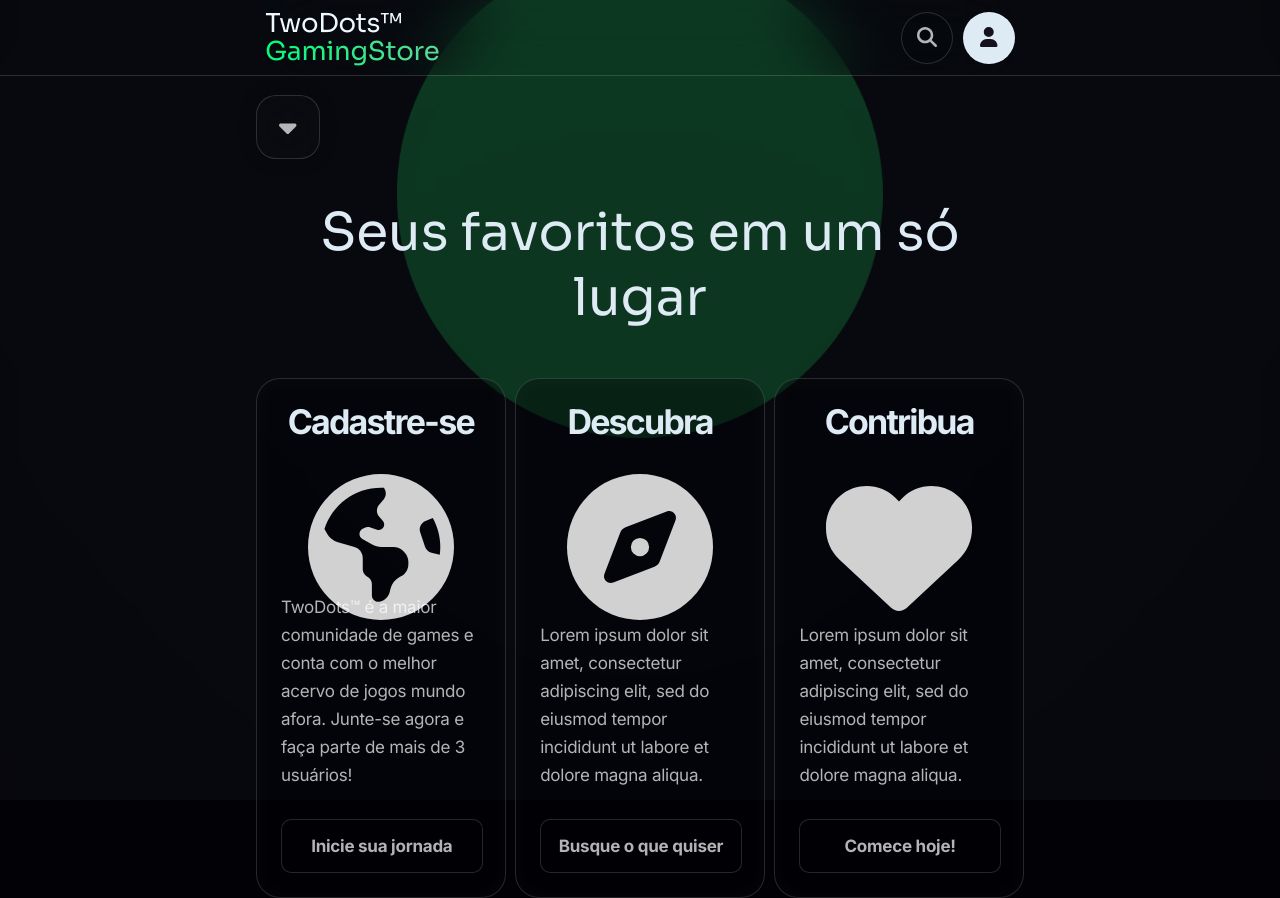
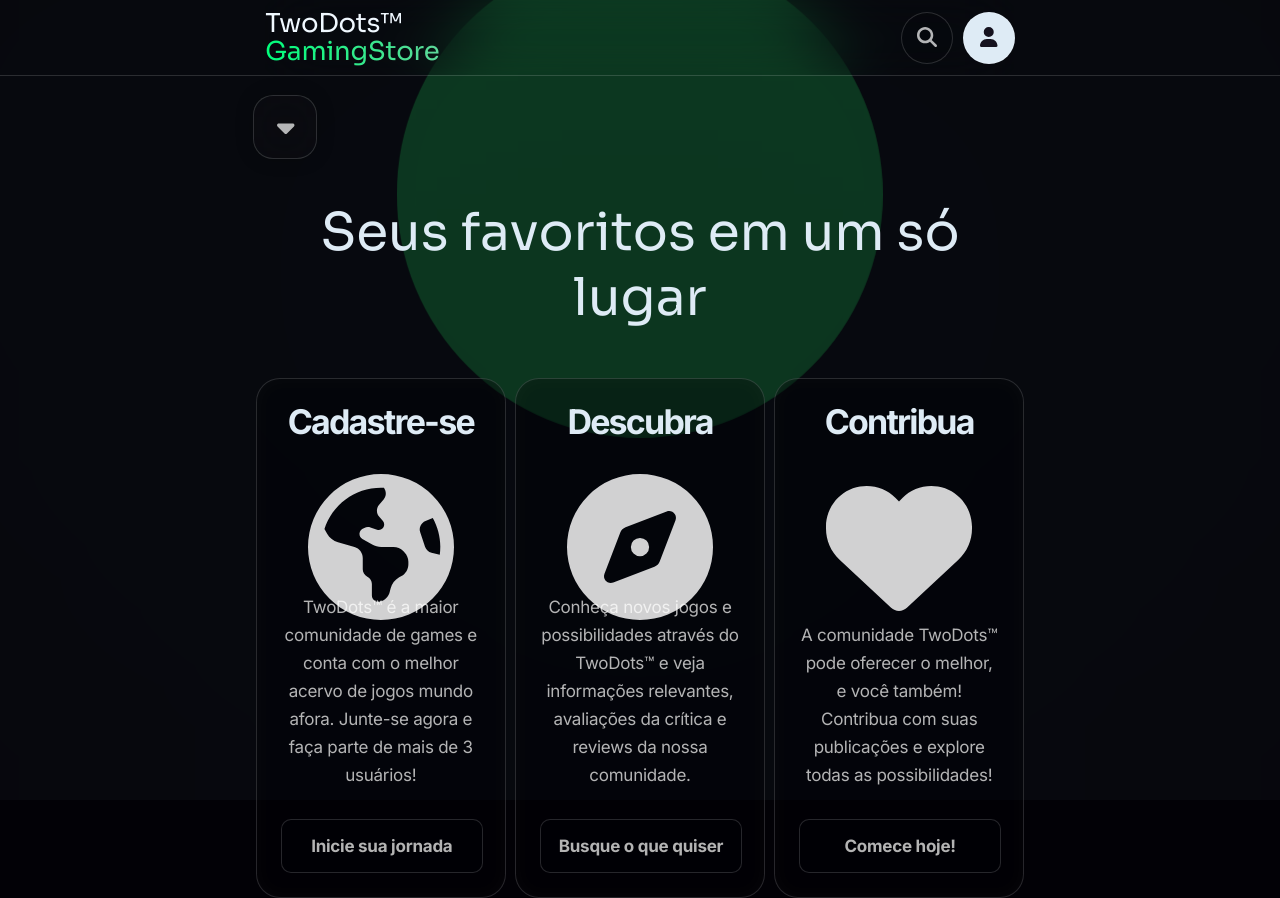
Before and after one commit to delucca27/trabalho-final, a React (Create React App) app: page / in a window 1280 px wide. Built offline with nearby package versions, Linux system fonts and the light colour scheme; a web font is replaced by a local one.

Commit message:
css ajustes

```diff
--- a/src/components/Menu.component.jsx
+++ b/src/components/Menu.component.jsx
@@ -18,17 +18,20 @@
             <div className="small-bar"></div>
 
             <div className="options-column">
+               <Link to="/home">
+                  <span className="menu-link">Home</span>
+               </Link>
                <Link to="/store">
                   <span className="menu-link">Ver loja</span>
                </Link>
                <Link to="/new">
                   <span className="menu-link">Criar novo</span>
                </Link>
+
+               <div className="small-bar"></div>
+
                <Link to="/*">
-                  <span className="menu-link">Novo por aqui?</span>
-               </Link>
-               <Link to="/*">
-                  <span className="menu-link">Login</span>
+                  <span className="menu-link">Entrar</span>
                </Link>
                <Link to="*">
                   <span className="menu-link">Blog</span>
--- a/src/pages/Home.page.jsx
+++ b/src/pages/Home.page.jsx
@@ -33,7 +33,7 @@
                   </center>
 
                   <div className="card-content">
-                     <p>
+                     <p style={{textAlign: "center"}}>
                      TwoDots™ é a maior comunidade de games e conta com o melhor acervo de jogos mundo afora. Junte-se agora e faça parte de mais de 3 usuários!
                      </p>
 
@@ -51,8 +51,8 @@
                   </span>
                   </center>
                   <div className="card-content">
-                     <p>
-                     Lorem ipsum dolor sit amet, consectetur adipiscing elit, sed do eiusmod tempor incididunt ut labore et dolore magna aliqua.
+                     <p style={{textAlign: "center"}}>
+                     Conheça novos jogos e possibilidades através do TwoDots™ e veja informações relevantes, avaliações da crítica e reviews da nossa comunidade.
                      </p>
 
                      <Link to="*">
@@ -69,8 +69,8 @@
                   </span>
                   </center>
                   <div className="card-content">
-                     <p>
-                     Lorem ipsum dolor sit amet, consectetur adipiscing elit, sed do eiusmod tempor incididunt ut labore et dolore magna aliqua.
+                     <p style={{textAlign: "center"}}>
+                     A comunidade TwoDots™ pode oferecer o melhor, e você também! Contribua com suas publicações e explore todas as possibilidades!
                      </p>
 
                      <Link to="/new">
--- a/src/style/app.css
+++ b/src/style/app.css
@@ -465,7 +465,7 @@
   -webkit-transform: translate(0%, 0%);
           transform: translate(0%, 0%);
   top: 95px;
-  left: 20%;
+  left: 19.8%;
   z-index: 1000;
   border: 0.5px solid rgba(255, 255, 255, 0.15);
   width: 62px;
--- a/src/style/components/_menu.scss
+++ b/src/style/components/_menu.scss
@@ -12,7 +12,7 @@
    position: fixed;
    transform: translate(0%, 0%);
    top: 95px;
-   left: 20%;
+   left: 19.8%;
    z-index: 1000;
 
    border: 0.5px solid rgba(255, 255, 255, 0.15);
```
Also changed, not shown: 1 other file (tests, documents, lock files or other folders).
